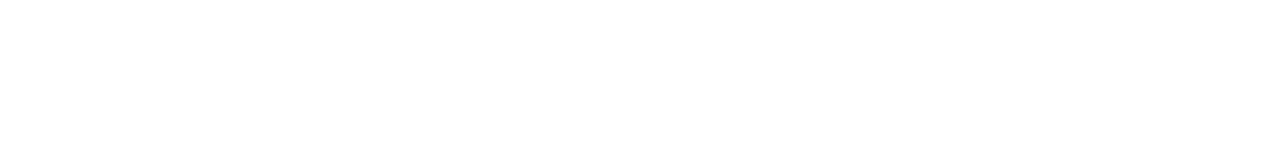
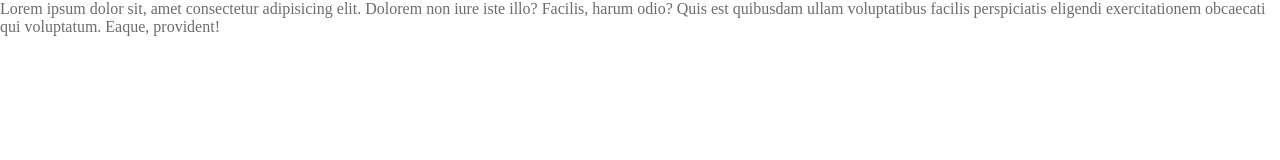
Before and after one commit to jm-bass/Projeto-4---Travelgram, a plain HTML site: page index.html in a window 1280 px wide. Drawn offline with Linux system fonts and the light colour scheme.

Commit message:
Iniciando a estilização

```diff
--- a/index.html
+++ b/index.html
@@ -6,7 +6,9 @@
   <title>Travelgram | Perfil de viagens</title>
   <link rel="stylesheet" href="styles/index.css">
 </head>
-<body>
-
-</body>
+  <body>
+   <p>
+    Lorem ipsum dolor sit, amet consectetur adipisicing elit. Dolorem non iure iste illo? Facilis, harum odio? Quis est quibusdam ullam voluptatibus facilis perspiciatis eligendi exercitationem obcaecati qui voluptatum. Eaque, provident!
+   </p>
+  </body>
 </html>
--- a/styles/global.css
+++ b/styles/global.css
@@ -3,3 +3,18 @@
   padding: 0;
   box-sizing: border-box;
 }
+
+:root {
+  --brand-color: #EF5F4C;
+  --background-color: #FFFFFF;
+  --surface-color: #F5F5F5;
+  --skeleton-color: #D9D9D9;
+  --shape-transparency: #FFFFFF8f;
+  --text-color-primary: #313131;
+  --text-color-secondary: #6C6C6C;
+}
+
+body {
+  color: var(--text-color-secondary);
+  background-color: var(--background-color);
+}
```
Also changed, not shown: assets/AirplaneTilt.svg (added), assets/Image 01.png (added), assets/Image 02.png (added), assets/Image 03.png (added), assets/Image 04.png (added), assets/Image 05.png (added), assets/Image 06.png (added), assets/Image 07.png (added), assets/Image 08.png (added), assets/Image 09.png (added), assets/Image 10.png (added), assets/Image 11.png (added), assets/Image.svg (added), assets/Logo.svg (added), 2 more files, 2 other files.
